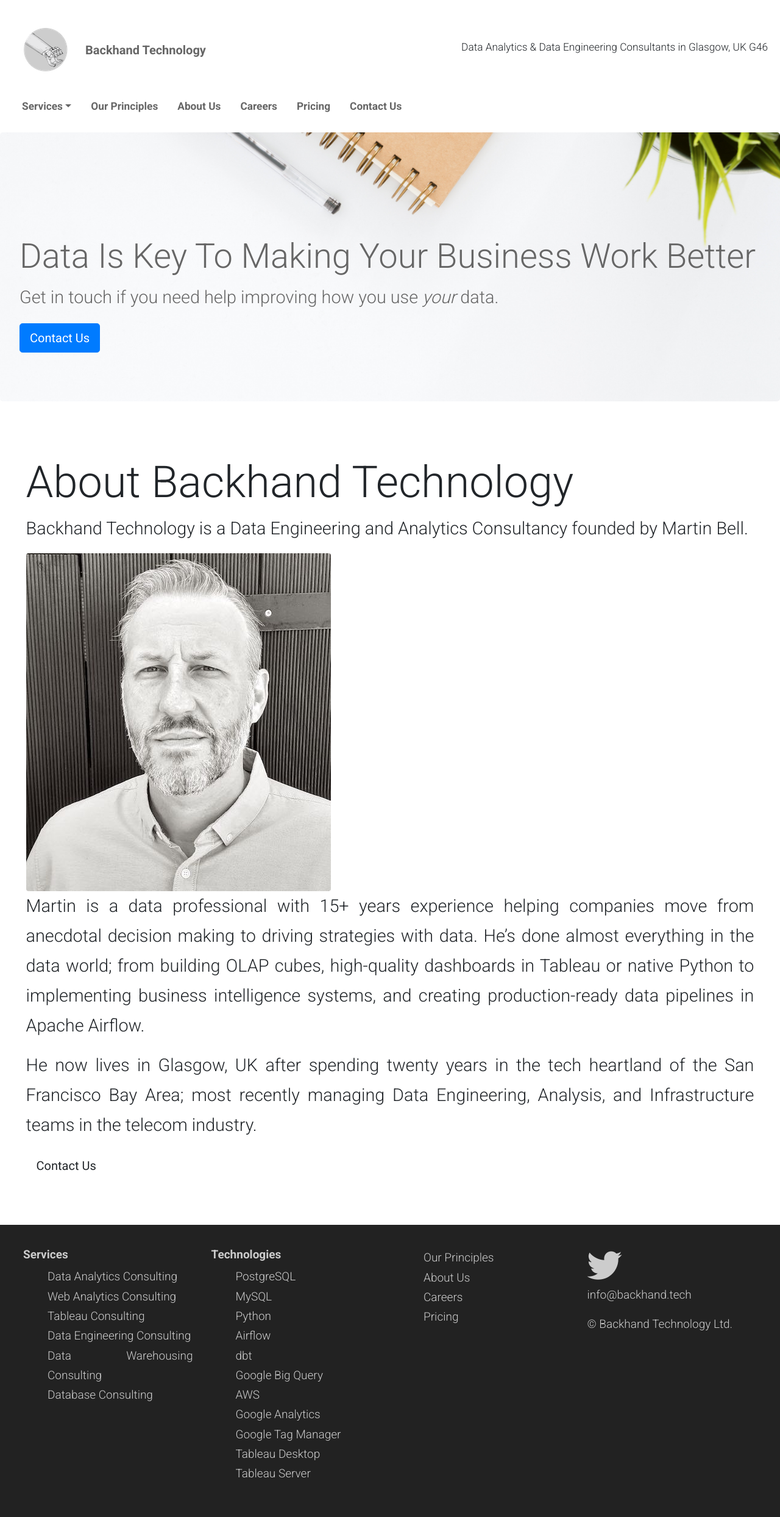
After one commit to ezixi/backhand.tech, a PHP site: page /about_backhand_technology.html in a window 1280 px wide. The commit adds this page. Shown: the whole page at 61% size. Run offline with PHP 8.4, Linux system fonts and the light colour scheme; some libraries are stand-ins or nearby versions.

Commit message:
more progress

```diff
--- /dev/null
+++ b/about_backhand_technology.html
@@ -0,0 +1,135 @@
+<!DOCTYPE html>
+<html lang="en">
+    <head profile='http://www.w3.org/2006/03/hcard'>
+        <meta charset="utf-8">
+        <meta http-equiv="X-UA-Compatible" content="IE=edge">
+        <meta name="viewport" content="width=device-width, initial-scale=1, shrink-to-fit=no">
+        <title>About Us - Data Engineering & Analytics  - Glasgow, Scotland</title>
+        <link rel="stylesheet" href="https://stackpath.bootstrapcdn.com/bootstrap/4.5.0/css/bootstrap.min.css" integrity="sha384-9aIt2nRpC12Uk9gS9baDl411NQApFmC26EwAOH8WgZl5MYYxFfc+NcPb1dKGj7Sk" crossorigin="anonymous">
+        <link href='https://fonts.googleapis.com/css?family=Roboto:400,700,300' rel='stylesheet' type='text/css'>
+        <link href='https://fonts.googleapis.com/css?family=Oxygen:400,700' rel='stylesheet' type='text/css'>
+        <link rel="stylesheet" href="style.css">
+        <meta name="keywords" content=" Data Engineering, Data Analysis, Google Analytics, Business Intelligence, Glasgow, UK, remote" />
+        <meta name="description" content="We help people use data to improve their business. Get in touch if you need help improving how you use your data." />
+        <meta name="google-site-verification" content="xqq5GLMntNHUki25gv2mXI4Z4IDWFA5am7skqRj_9pU" />
+        <meta name="twitter:card" content="summary" />
+        <meta name="twitter:site" content="@backhandtech" />
+        <meta name="twitter:creator" content="@backhandtech" />
+        <meta property="og:url" content="http://backhand.tech" />
+        <meta property="og:title" content="Backhand Technology" />
+        <meta property="og:description" content="We help people use data to improve their business. Get in touch if you need help improving how you use your data." />
+        <meta property="og:image" content="http://www.backhand.tech/images/about_me.png" />
+        <script type='application/ld+json'>
+        {
+        "@context": "http://www.schema.org",
+        "@type": "person",
+        "name": "Martin Bell",
+        "jobTitle": "Data Engineering Consultant",
+        "url": "https://backhand.tech",
+        "email": "info@backhand.tech"
+        }
+        </script>
+        <script src="https://use.fontawesome.com/73f45f37af.js"></script>
+    </head>
+    <body>
+        <div class="container-fluid h-card">
+            <nav class="navbar sticky-top">
+                <h1><a href="http://www.backhand.tech" rel="me home" class="navbar-brand u-url u-uid">Backhand Technology</a></h1>
+                <p class="navbar-text">Data Analytics & Data Engineering Consultants in <span class="p-locality">Glasgow</span>, <span class="p-region">UK</span> <span class="p-postal-code">G46</span></p>
+                <ul class="nav fn">
+                    <li class="nav-item dropdown">
+                        <a class="nav-link dropdown-toggle" href="#" id="navbarDropdownMenuLink" data-toggle="dropdown" aria-haspopup="true" aria-expanded="false">Services</a>
+                        <div class="dropdown-menu" aria-labelledby="navbarDropdownMenuLink">
+                        	<a class="dropdown-item" href="index.html#data_analytics_consulting">Data Analytics Consulting</a>
+                            <a class="dropdown-item" href="index.html#tableau_data_visualisation">Tableau Data Visualisation</a>
+                            <a class="dropdown-item" href="index.html#customer_insights_web_analytics">Customer Insights and Web Analytics</a>
+                            <a class="dropdown-item" href="index.html#data_warehouse_consulting">Data Warehousing Consulting</a>
+                            <a class="dropdown-item" href="index.html#agile_data_engineering">Agile Data Engineering</a>
+                        </div>
+                    </li>
+                    <li class="nav-item"><a class="nav-link" href="index.html#our_principles">Our Principles</a></li>
+                    <li class="nav-item"><a class="nav-link active" href="about_backhand_technology.html">About Us</a></li>
+                    <li class="nav-item"><a class="nav-link" href="careers.html">Careers</a></li>
+                    <li class="nav-item"><a class="nav-link" href="pricing.html">Pricing</a></li>
+                    <li class="nav-item"><a class="u-email nav-link" href="mailto:info@backhand.tech">Contact Us</a></
+                </ul>
+            </nav>
+            <main>
+                <div class="jumbotron">
+                    <h1 class="display-4">Data Is Key To Making Your Business Work Better</h1>
+                    <p>Get in touch if you need help improving how you use <em>your</em> data.</p>
+                    <p><a class="btn btn-primary btn-lg u-email" href="mailto:info@backhand.tech">Contact Us</a></p>
+                </div>
+                <div class="row justify-content-start">
+                    <h1 class="display-3">About Backhand Technology</h1>
+                    <p>Backhand Technology is a Data Engineering and Analytics Consultancy founded by Martin Bell.</p>
+                    <img src="images/martin_bell.jpg" class="rounded float-right" alt="Martin Bell, Backhand Technology"/>
+                    <p>Martin is a data professional with 15+ years experience helping companies move from anecdotal decision making to driving strategies with data. He’s done almost everything in the data world; from building OLAP cubes, high-quality dashboards in Tableau or native Python to implementing business intelligence systems, and creating production-ready data pipelines in Apache Airflow.</p>
+                    <p>He now lives in Glasgow, UK after spending twenty years in the tech heartland of the San Francisco Bay Area; most recently managing Data Engineering, Analysis, and Infrastructure teams in the telecom industry.</p>
+                    <p><a class="btn btn-lg u-email" href="mailto:info@backhand.tech">Contact Us</a></p>
+                </div>
+            </main>
+            <footer class="container-fluid">
+                <div class="row">
+                    <div class="col">
+                        <h1>Services</h1>
+                        <ul>
+                            <li><a href="index.html#data_analytics_consulting">Data Analytics Consulting</a></li>
+                            <li><a href="index.html#customer_insights_web_analytics">Web Analytics Consulting</a></li>
+                            <li><a href="index.html#tableau_data_visualisation">Tableau Consulting</a></li>
+                            <li><a href="index.html#agile_data_engineering">Data Engineering Consulting</a></li>
+                            <li><a href="index.html#data_warehouse_consulting">Data Warehousing Consulting</a></li>
+                            <li><a href="index.html#data_warehouse_consulting">Database Consulting</a></li>
+                        </ul>
+                    </div>
+
+                    <div class="col">
+                        <h1>Technologies</h1>
+                        <ul>
+                            <li><a href="index.html#data_warehouse_consulting">PostgreSQL</a></li>
+                            <li><a href="index.html#data_warehouse_consulting">MySQL</a></li>
+                            <li><a href="index.html#agile_data_engineering">Python</a></li>
+                            <li><a href="index.html#agile_data_engineering">Airflow</a></li>
+                            <li><a href="index.html#data_warehouse_consulting">dbt</a></li>
+                            <li><a href="index.html#agile_data_engineering">Google Big Query</a></li>
+                            <li><a href="index.html#agile_data_engineering">AWS</a></li>
+                            <li><a href="index.html#customer_insights_web_analytics">Google Analytics</a></li>
+                            <li><a href="index.html#customer_insights_web_analytics">Google Tag Manager</a></li>
+                            <li><a href="index.html#tableau_data_visualisation">Tableau Desktop</a></li>
+                            <li><a href="index.html#tableau_data_visualisation">Tableau Server</a></li>
+                        </ul>
+                    </div>
+
+                    <div class="col">
+                        <ul>
+                            <li><a href="index.html#our_principles">Our Principles</a></li>
+                            <li><a href="about_backhand_technology.html">About Us</a></li>
+                            <li><a href="careers.html">Careers</a></li>
+                            <li><a href="pricing.html">Pricing</a></li>
+                        </ul>
+                    </div>
+                    <div class="col">
+                        <a class="social" href="https://twitter.com/intent/follow?screen_name=@backhandtech" onclick="return !window.open(this.href, 'Twitter', 'width=600,height=500')" target="_blank"><i class="fa fa-3x fa-twitter"></i></a>
+                        <address><a href="mailto:info@backhand.tech">info@backhand.tech</a></address>
+                        <p>&copy; Backhand Technology Ltd.</p>
+                    </div>
+                </div>
+            </footer>
+        </div>
+
+        <script src="https://code.jquery.com/jquery-3.5.1.slim.min.js" integrity="sha384-DfXdz2htPH0lsSSs5nCTpuj/zy4C+OGpamoFVy38MVBnE+IbbVYUew+OrCXaRkfj" crossorigin="anonymous"></script>
+        <script src="https://cdn.jsdelivr.net/npm/popper.js@1.16.0/dist/umd/popper.min.js" integrity="sha384-Q6E9RHvbIyZFJoft+2mJbHaEWldlvI9IOYy5n3zV9zzTtmI3UksdQRVvoxMfooAo" crossorigin="anonymous"></script>
+        <script src="https://stackpath.bootstrapcdn.com/bootstrap/4.5.0/js/bootstrap.min.js" integrity="sha384-OgVRvuATP1z7JjHLkuOU7Xw704+h835Lr+6QL9UvYjZE3Ipu6Tp75j7Bh/kR0JKI" crossorigin="anonymous"></script>
+
+        <script>
+        window.ga=window.ga||function(){(ga.q=ga.q||[]).push(arguments)};ga.l=+new Date;
+        ga('create', 'UA-275020-4', 'auto');
+        ga('require', 'autotrack');
+        ga('send', 'pageview');
+        setTimeout("ga('send', 'event', { eventCategory: '30 seconds on page', eventAction: 'Read' })", 30000);
+        </script>
+        <script async src='https://www.google-analytics.com/analytics.js'></script>
+
+
+    </body>
+</html>
--- a/style.css
+++ b/style.css
@@ -15,7 +15,6 @@ body {
 
 h1, h2, h3, h4 {
     font-family: 'Roboto', sans-serif;
-
 }
 
 h1 {
@@ -34,6 +33,9 @@ li {
 
 }
 
+main {
+    min-height: 1500px;
+}
 main, nav {
    background-color: #fff;
 }
```
Also changed, not shown: careers.html (added, +135 -0 lines), index.html (+23 -19 lines), pricing.html (added, +134 -0 lines), images/martin_bell.jpg (added).
